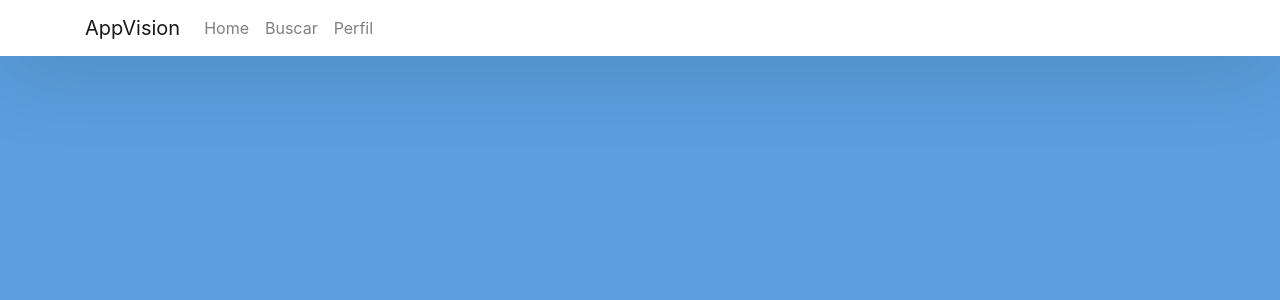
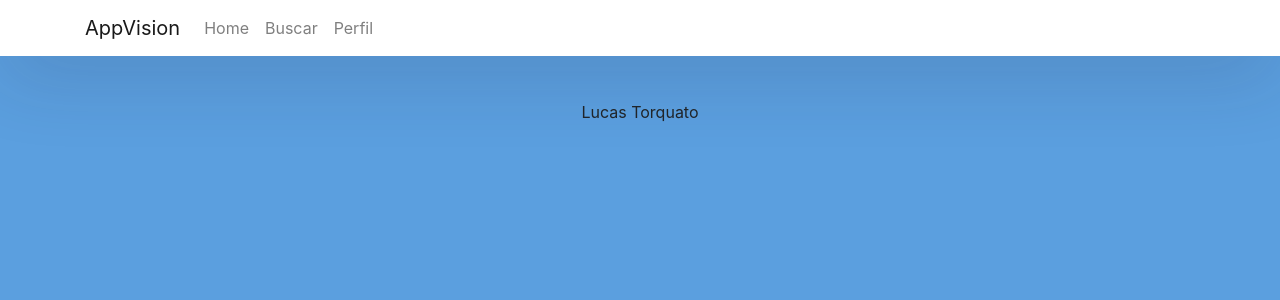
Before and after one commit to mck-pratica-ads/mackenzie-pratica-ads, a React (Create React App) app: page /perfil in a window 1280 px wide. Shown: the top 300 px of the page. Built offline with nearby package versions, Linux system fonts and the light colour scheme; the HTML template or start-up script is replaced by a standard one.

Commit message:
Create Perfil component

```diff
--- a/src/App.js
+++ b/src/App.js
@@ -8,6 +8,7 @@ import Login from "./components/login.component";
 import SignUp from "./components/signup.component";
 import Home from "./components/home.component";
 import ItemDetails from './components/item_details.component';
+import Perfil from './components/perfil.component';
 
 function App() {
   return (<Router>
@@ -39,6 +40,7 @@ function App() {
             <Route path="/sign-up" component={SignUp} />
             <Route path="/home" component={Home} />
             <Route path="/item" component={ItemDetails} />
+            <Route path="/perfil" component={Perfil} />
           </Switch>
         {/* </div> */}
       {/* </div> */}
--- /dev/null
+++ b/src/components/perfil.component.js
@@ -0,0 +1,24 @@
+import React, { Component } from "react";
+import { Spinner, Image } from 'react-bootstrap';
+import ItemList from "./item/item_list.component";
+import UserList from "./user/user_list.component";
+
+var user = {
+    name: "Lucas Torquato"
+}
+
+var evaluations = [
+    { user: { name: "Lucas Torquato"}, date: "06/11/2020", rate: 9.1, commentsTotal: 12, likesTotal: 43, text: "Lorem ipsum dolor sit amet, consectetur adipiscing elit, sed do eiusmod tempor incididunt ut labore et dolore magna aliqua. Ut enim ad minim veniam, quis nostrud exercitation ullamco laboris nisi ut aliquip ex ea commodo consequat. Duis aute irure dolor in reprehenderit in voluptate velit esse cillum dolore eu fugiat nulla pariatur. Excepteur sint occaecat cupidatat non proident, sunt in culpa qui officia deserunt mollit anim id est laborum." },
+    { user: { name: "Matheus Nunes"}, date: "12/02/2021", rate: 8.8, commentsTotal: 3, likesTotal: 11, text: "Lorem ipsum dolor sit amet, consectetur adipiscing elit, sed do eiusmod tempor incididunt ut labore et dolore magna aliqua. Ut enim ad minim veniam, quis nostrud exercitation ullamco laboris nisi ut aliquip ex ea commodo consequat. Duis aute irure dolor in reprehenderit in voluptate velit esse cillum dolore eu fugiat nulla pariatur. Excepteur sint occaecat cupidatat non proident, sunt in culpa qui officia deserunt mollit anim id est laborum." }
+]
+
+export default class Perfil extends Component {
+
+    render() {
+        return (
+            <div className="top">
+                {user.name}
+            </div>
+        );
+    }
+}
```
